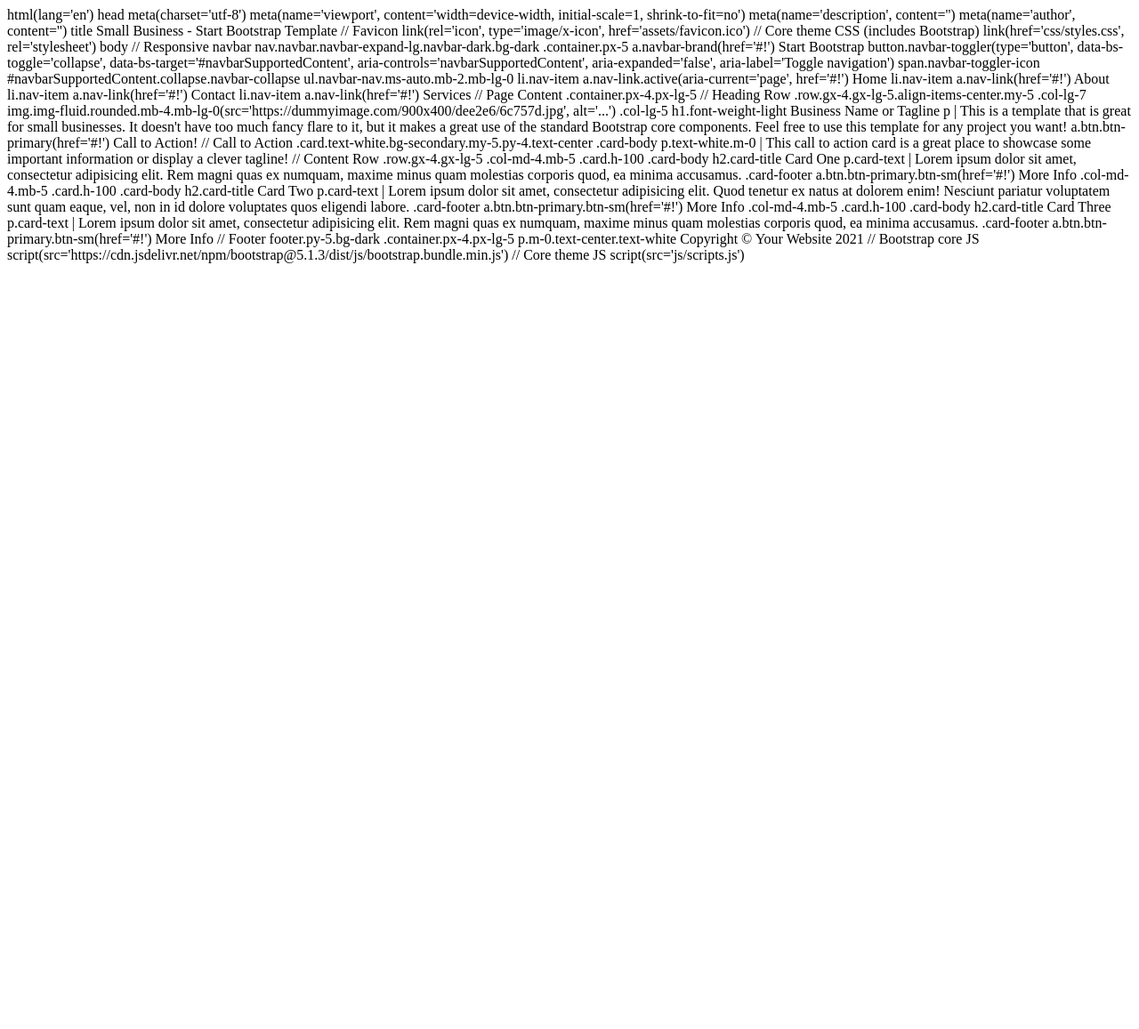
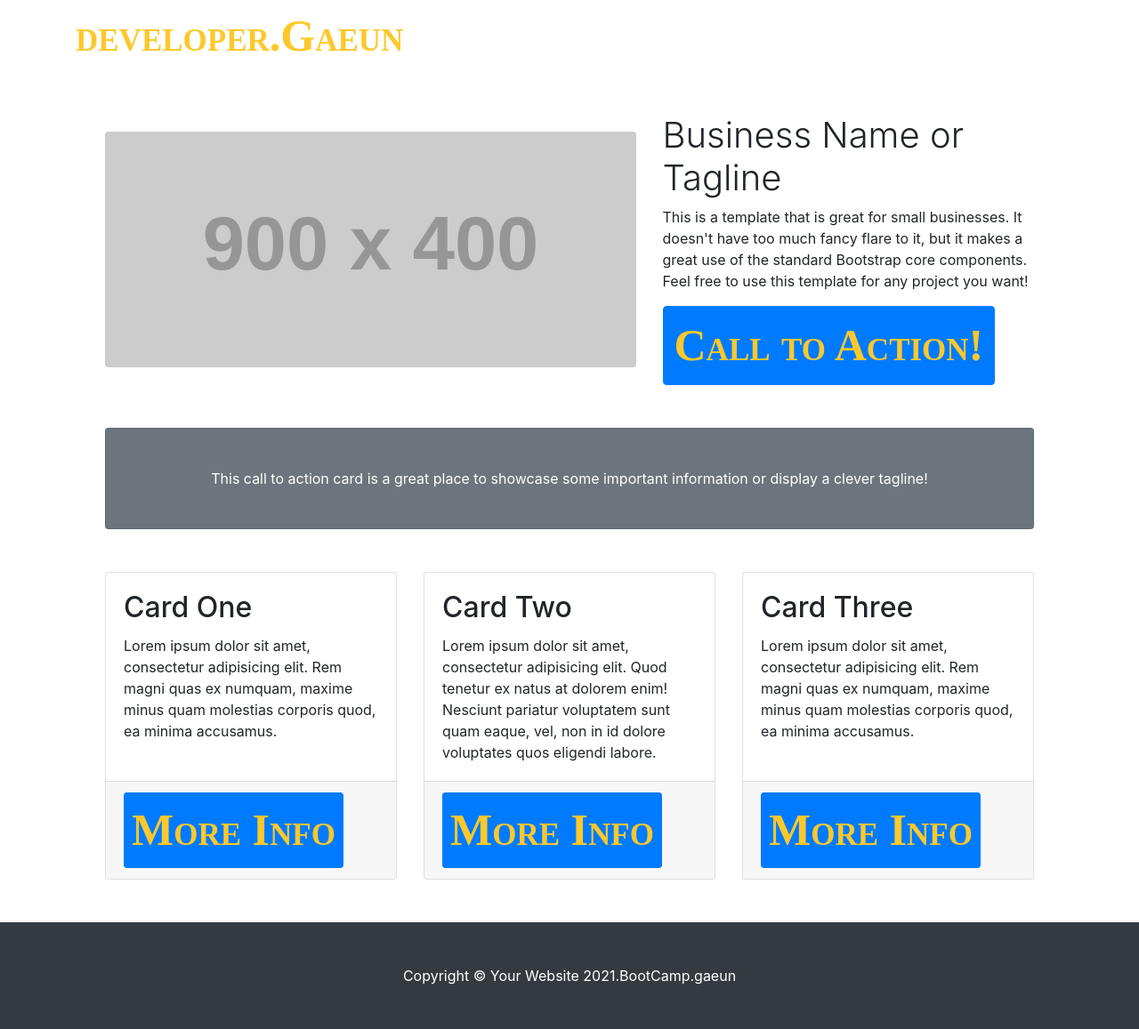
Before and after one commit to gaeun6883/2021.bootcamp, a Django app: template templates/mysite/content_list.html in a window 1280 px wide. Shown: the whole page at 89% size. Before the commit the page ends 296 px from the top, so only its background shows below. Run offline with Django 4.2, Linux system fonts and the light colour scheme; the template is opened without the code that fills it, so the values that code supplies are empty; grey boxes labelled with a size stand in for pictures from a placeholder-image service; some libraries are stand-ins or nearby versions.

Commit message:
Update content_list.html

```diff
--- a/templates/mysite/content_list.html
+++ b/templates/mysite/content_list.html
@@ -1,97 +1,104 @@
 <!DOCTYPE html>
 {% load static %}
-html(lang='en')
+<html lang="ko">
+    <head>
+        <meta charset="utf-8" />
+        <meta name="viewport" content="width=device-width, initial-scale=1, shrink-to-fit=no"/>
+        <meta name="description" content="" />
+        <meta name="author" content="" />
+        <title>Small Business - Start Bootstrap Template</title>
 
-    head
+        <!-- Favicon-->
+        <link rel="icon" type="image/x-icon" href="assets/favicon.ico" />
+        <!-- Core theme CSS (includes Bootstrap)-->
+        <link rel="stylesheet" type="text/css" href="{% static 'style.css' %}">
+        <link rel="stylesheet" type="text/css" href="{% static 'bootstrap.min.css' %}">
+    </head>
 
-        meta(charset='utf-8')
-        meta(name='viewport', content='width=device-width, initial-scale=1, shrink-to-fit=no')
-        meta(name='description', content='')
-        meta(name='author', content='')
-
-        title Small Business - Start Bootstrap Template
-
-        // Favicon
-        link(rel='icon', type='image/x-icon', href='assets/favicon.ico')
-
-        // Core theme CSS (includes Bootstrap)
-        link(href='css/styles.css', rel='stylesheet')
-
-    body
-
-        // Responsive navbar
-        nav.navbar.navbar-expand-lg.navbar-dark.bg-dark
-            .container.px-5
-                a.navbar-brand(href='#!') Start Bootstrap
-                button.navbar-toggler(type='button', data-bs-toggle='collapse', data-bs-target='#navbarSupportedContent', aria-controls='navbarSupportedContent', aria-expanded='false', aria-label='Toggle navigation')
-                    span.navbar-toggler-icon
-                #navbarSupportedContent.collapse.navbar-collapse
-                    ul.navbar-nav.ms-auto.mb-2.mb-lg-0
-                        li.nav-item
-                            a.nav-link.active(aria-current='page', href='#!') Home
-                        li.nav-item
-                            a.nav-link(href='#!') About
-                        li.nav-item
-                            a.nav-link(href='#!') Contact
-                        li.nav-item
-                            a.nav-link(href='#!') Services
-
-        // Page Content
-        .container.px-4.px-lg-5
-
-            // Heading Row
-            .row.gx-4.gx-lg-5.align-items-center.my-5
-                .col-lg-7
-                    img.img-fluid.rounded.mb-4.mb-lg-0(src='https://dummyimage.com/900x400/dee2e6/6c757d.jpg', alt='...')
-
-                .col-lg-5
-                    h1.font-weight-light Business Name or Tagline
-                    p
-                        | This is a template that is great for small businesses. It doesn't have too much fancy flare to it, but it makes a great use of the standard Bootstrap core components. Feel free to use this template for any project you want!
-                    a.btn.btn-primary(href='#!') Call to Action!
-
-            // Call to Action
-            .card.text-white.bg-secondary.my-5.py-4.text-center
-                .card-body
-                    p.text-white.m-0
-                        | This call to action card is a great place to showcase some important information or display a clever tagline!
-
-            // Content Row
-            .row.gx-4.gx-lg-5
-                .col-md-4.mb-5
-                    .card.h-100
-                        .card-body
-                            h2.card-title Card One
-                            p.card-text
-                                | Lorem ipsum dolor sit amet, consectetur adipisicing elit. Rem magni quas ex numquam, maxime minus quam molestias corporis quod, ea minima accusamus.
-                        .card-footer
-                            a.btn.btn-primary.btn-sm(href='#!') More Info
-
-                .col-md-4.mb-5
-                    .card.h-100
-                        .card-body
-                            h2.card-title Card Two
-                            p.card-text
-                                | Lorem ipsum dolor sit amet, consectetur adipisicing elit. Quod tenetur ex natus at dolorem enim! Nesciunt pariatur voluptatem sunt quam eaque, vel, non in id dolore voluptates quos eligendi labore.
-                        .card-footer
-                            a.btn.btn-primary.btn-sm(href='#!') More Info
-
-                .col-md-4.mb-5
-                    .card.h-100
-                        .card-body
-                            h2.card-title Card Three
-                            p.card-text
-                                | Lorem ipsum dolor sit amet, consectetur adipisicing elit. Rem magni quas ex numquam, maxime minus quam molestias corporis quod, ea minima accusamus.
-                        .card-footer
-                            a.btn.btn-primary.btn-sm(href='#!') More Info
-
-        // Footer
-        footer.py-5.bg-dark
-            .container.px-4.px-lg-5
-                p.m-0.text-center.text-white Copyright &copy; Your Website 2021
-
-        // Bootstrap core JS
-        script(src='https://cdn.jsdelivr.net/npm/bootstrap@5.1.3/dist/js/bootstrap.bundle.min.js')
-
-        // Core theme JS
-        script(src='js/scripts.js')
+    <body>
+        <!-- Responsive navbar-->
+        <nav class="navbar navbar-expand-md">
+            <div class="container px-20">
+                <a class="navbar-brand" href="#!">developer.Gaeun</a>
+                <button class="navbar-toggler" type="button" data-bs-toggle="collapse" data-bs-target="#navbarSupportedContent" aria-controls="navbarSupportedContent" aria-expanded="false" aria-label="Toggle navigation">
+                    <span class="navbar-toggler-icon">
+                    </span>
+                </button>
+            </div>
+        </nav>
+        <!-- Page Content-->
+        <div class="container px-4 px-lg-5">
+            <!-- Heading Row/이미지란-->
+            <div class="row gx-4 gx-lg-5 align-items-center my-5">
+                <div class="col-lg-7">
+                    <img class="img-fluid rounded mb-4 mb-lg-0" src="https://dummyimage.com/900x400/dee2e6/6c757d.jpg" alt="..." />
+                </div>
+                <!---신상품설명란-->
+                <div class="col-lg-5">
+                    <h1 class="font-weight-light">Business Name or Tagline</h1>
+                    <p>This is a template that is great for small businesses. It doesn't have too much fancy flare to it, but it makes a great use of the standard Bootstrap core components. Feel free to use this template for any project you want!</p>
+                    <a class="btn btn-primary" href="#!">Call to Action!</a>
+                </div>
+            </div>
+            <!-- Call to Action-->
+            <div class="card text-white bg-secondary my-5 py-4 text-center">
+                <div class="card-body"><p class="text-white m-0">This call to action card is a great place to showcase some important information or display a clever tagline!</p></div>
+            </div>
+            <!-- Content Row-->
+            <div class="row gx-4 gx-lg-5">
+                <div class="col-md-4 mb-5">
+                    <div class="card h-100">
+                        <div class="card-body">
+                            <h2 class="card-title">Card One</h2>
+                            <p class="card-text">Lorem ipsum dolor sit amet, consectetur adipisicing elit. Rem magni quas ex numquam, maxime minus quam molestias corporis quod, ea minima accusamus.</p>
+                        </div>
+                        <div class="card-footer"><a class="btn btn-primary btn-sm" href="#!">More Info</a></div>
+                    </div>
+                </div>
+                <div class="col-md-4 mb-5">
+                    <div class="card h-100">
+                        <div class="card-body">
+                            <h2 class="card-title">Card Two</h2>
+                            <p class="card-text">Lorem ipsum dolor sit amet, consectetur adipisicing elit. Quod tenetur ex natus at dolorem enim! Nesciunt pariatur voluptatem sunt quam eaque, vel, non in id dolore voluptates quos eligendi labore.</p>
+                        </div>
+                        <div class="card-footer"><a class="btn btn-primary btn-sm" href="#!">More Info</a></div>
+                    </div>
+                </div>
+                <div class="col-md-4 mb-5">
+                    <div class="card h-100">
+                        <div class="card-body">
+                            <h2 class="card-title">Card Three</h2>
+                            <p class="card-text">Lorem ipsum dolor sit amet, consectetur adipisicing elit. Rem magni quas ex numquam, maxime minus quam molestias corporis quod, ea minima accusamus.</p>
+                        </div>
+                        <div class="card-footer"><a class="btn btn-primary btn-sm" href="#!">More Info</a></div>
+                    </div>
+                </div>
+            </div>
+        </div>
+        <!-- Footer-->
+        <footer class="py-5 bg-dark">
+            <div class="container px-4 px-lg-5"><p class="m-0 text-center text-white">Copyright &copy; Your Website 2021.BootCamp.gaeun</p></div>
+        </footer>
+    </body>
+    <style>
+        nav{
+        height: 80px;
+        background-color: white;
+        font-weight: light;
+        }
+        a:link {
+        font-size: 50px;
+        font-family: Bookman Old Style;
+        font-weight: bold;
+        font-variant:small-caps;
+        color : #FDC82B;
+        }
+        a:visited {
+        color : #FFE523;
+        }
+        a:hover {
+        color : #FCF09B;
+        }
+        div.container px-4 px-lg-5
+    </style>
+</html>
```
